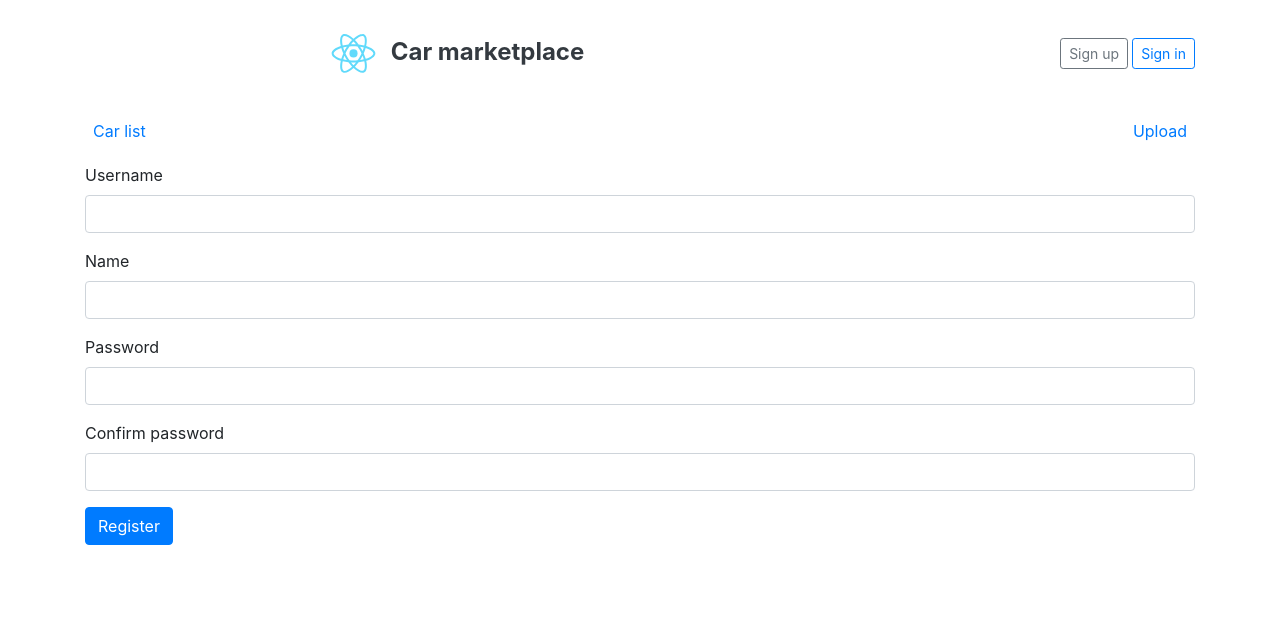
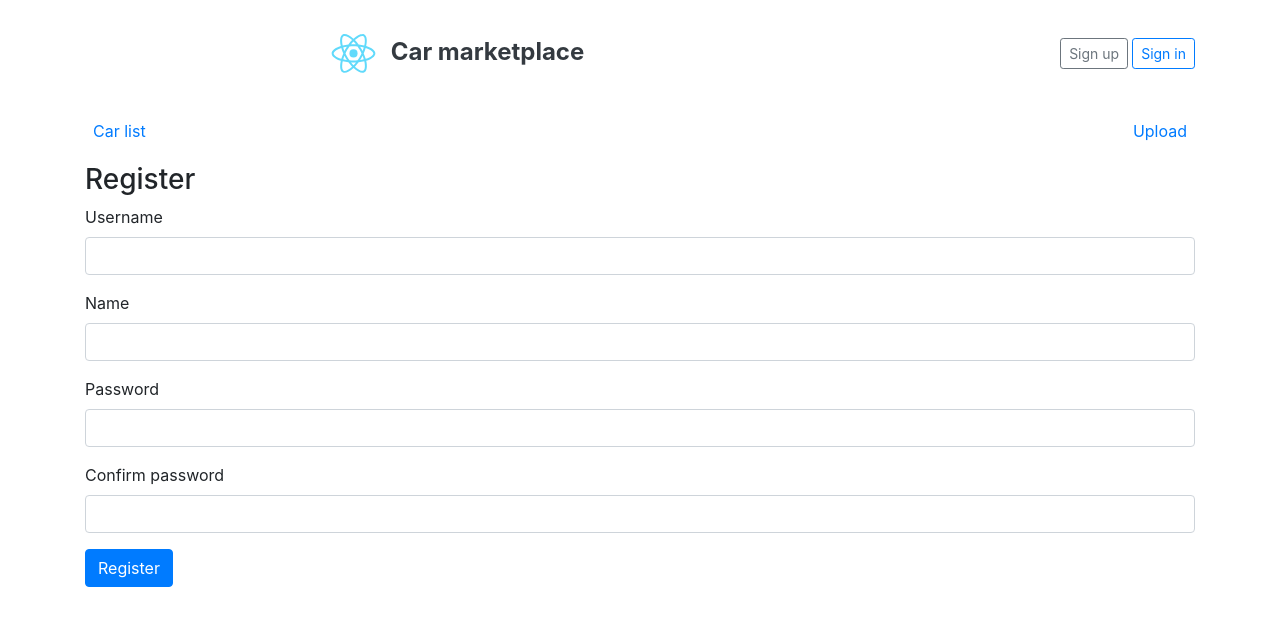
Before and after one commit to Elitelol/Car-Marketplace, a React (Create React App) app in the folder front/: page /register in a window 1280 px wide. Shown: the top 626 px of the page. Built offline with nearby package versions, Linux system fonts and the light colour scheme.

Commit message:
ADD: Header to login and register pages.

```diff
--- a/front/src/components/Login.jsx
+++ b/front/src/components/Login.jsx
@@ -29,6 +29,7 @@ export default class Login extends Component {
     return (
       <div>
         <ToastContainer />
+        <h3>Login</h3>
         <form onSubmit={this.handleLogin}>
           <div className="form-group">
             <label htmlFor="username">Username</label>
--- a/front/src/components/Register.jsx
+++ b/front/src/components/Register.jsx
@@ -31,6 +31,7 @@ export default class Register extends Component {
     return (
       <div>
         <ToastContainer />
+        <h3>Register</h3>
         <form onSubmit={this.handleRegister}>
           <div className="form-group">
             <label htmlFor="username">Username</label>
```
